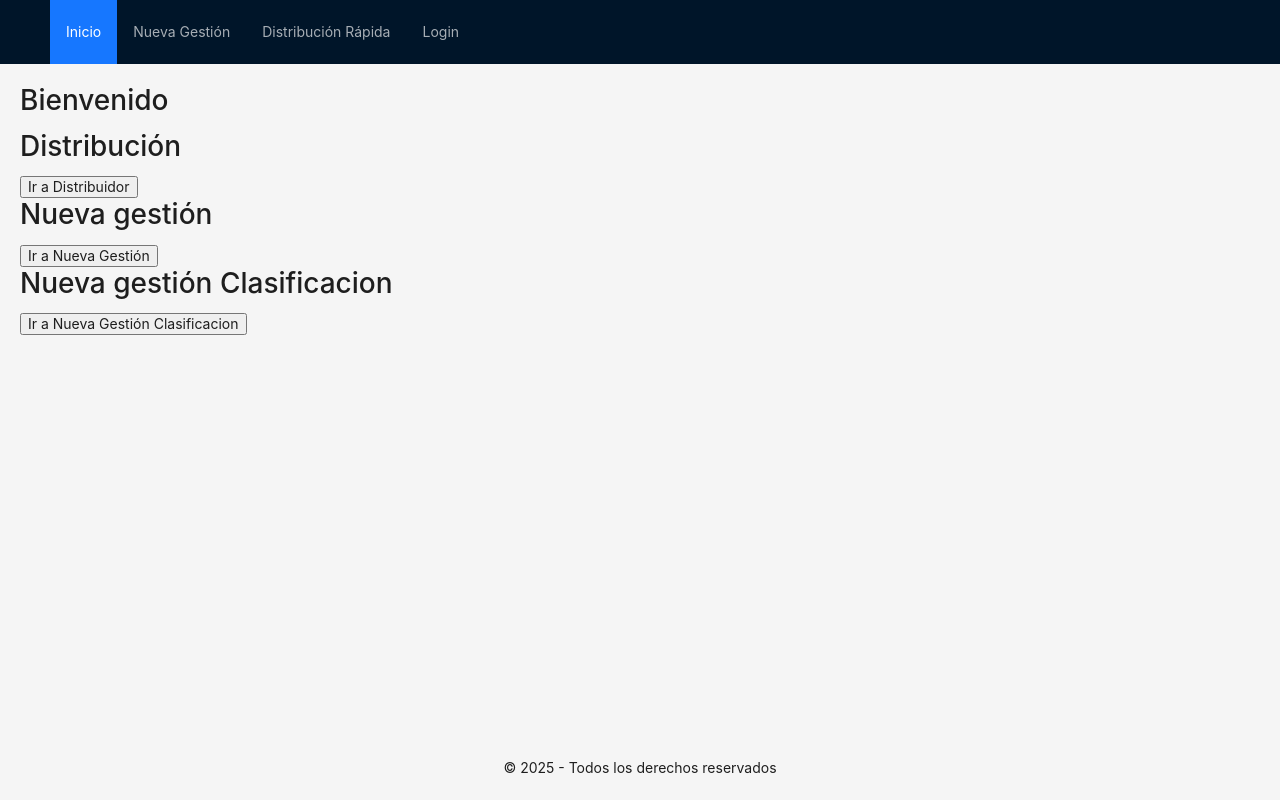
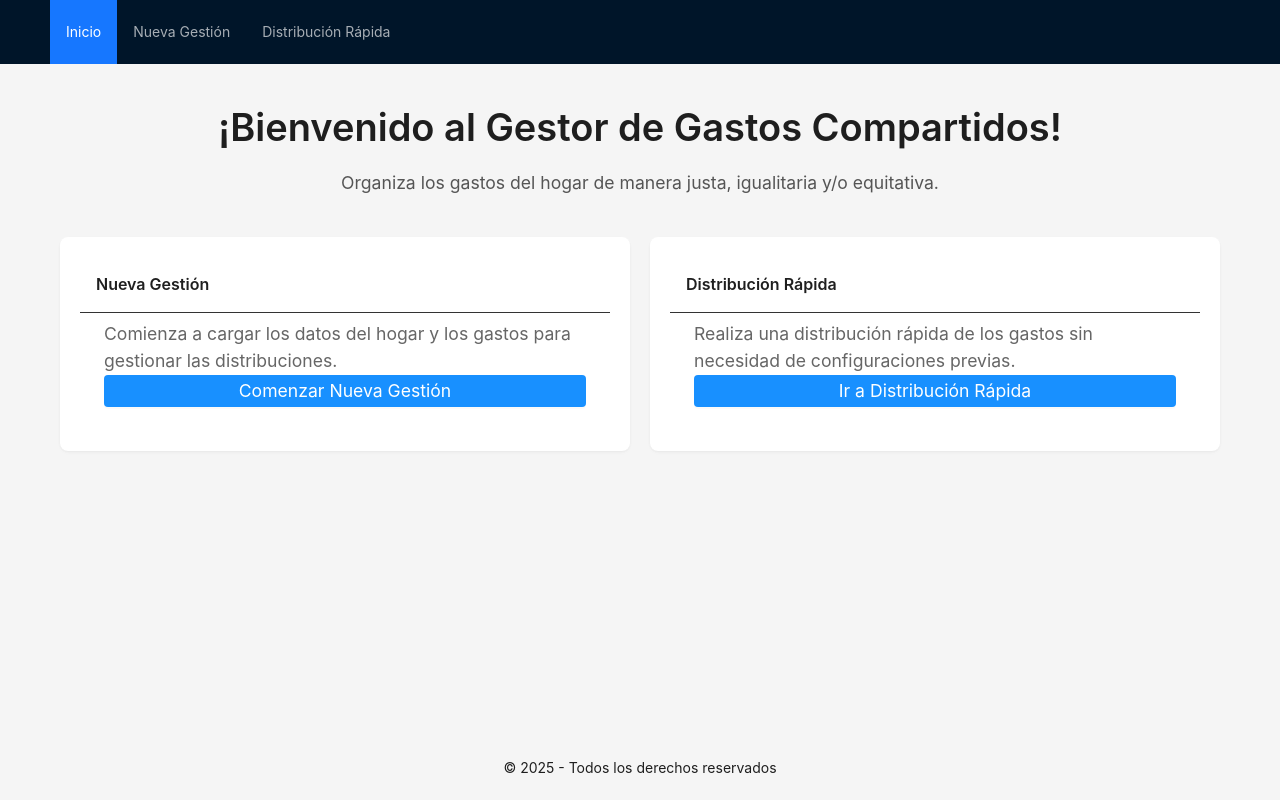
Before and after one commit to JonRodCode/GestorDeGastosCompartidos, a React app: page / in a window 1280 px wide. Built offline with nearby package versions, Linux system fonts and the light colour scheme; the HTML template or start-up script is replaced by a standard one.

Commit message:
Arreglos

```diff
--- a/src/App.jsx
+++ b/src/App.jsx
@@ -18,8 +18,8 @@ const App = () => {
         <Route path="NuevaGestion/IngresoDatos" element={<NuevaGestionIngresoDatos />} />
         <Route path="NuevaGestion/AnalisisClasificacion" element={<NuevaGestionAnalisisClasificacion />}/>
          <Route path="NuevaGestion/DistribucionFinal" element={<NuevaGestionDistribucionFinal />}/>
-         <Route path="LoginPage" element={<LoginPage />}
-         />
+         {/*<Route path="LoginPage" element={<LoginPage />}
+         />*/}
       </Route>
     </Routes>
   );
--- a/src/components/Layout.jsx
+++ b/src/components/Layout.jsx
@@ -1,25 +1,32 @@
-import { Outlet, Link } from "react-router-dom";
+import { Outlet, Link, useLocation } from "react-router-dom";
 import { Layout, Menu } from "antd";
 
 const { Header, Content, Footer } = Layout;
 
 const AppLayout = () => {
+  const location = useLocation(); // Obtiene la URL actual
+
+  // Define qué ítem del menú debe estar seleccionado según la ruta
+  const getSelectedKey = () => {
+    if (location.pathname === "/") return "1";
+    if (location.pathname.startsWith("/NuevaGestion")) return "2";
+    if (location.pathname.startsWith("/DistribucionRapida")) return "3";
+    return ""; // Ninguno seleccionado si la ruta no coincide
+  };
+
   return (
     <Layout style={{ minHeight: "100vh" }}>
       {/* Navbar */}
       <Header>
-        <Menu theme="dark" mode="horizontal" defaultSelectedKeys={["1"]}>
+        <Menu theme="dark" mode="horizontal" defaultSelectedKeys={["1"]} selectedKeys={[getSelectedKey()]}>
           <Menu.Item key="1">
             <Link to="/">Inicio</Link>
           </Menu.Item>
           <Menu.Item key="2">
-            <Link to="/NuevaGestion/IngresoDatos">Nueva Gestión</Link>
+           <Link to="/NuevaGestion/IngresoDatos">Nueva Gestión</Link>
           </Menu.Item>
           <Menu.Item key="3">
             <Link to="/DistribucionRapida">Distribución Rápida</Link>
-          </Menu.Item>
-          <Menu.Item key="4">
-            <Link to="/LoginPage">Login</Link>
           </Menu.Item>
         </Menu>
       </Header>
--- a/src/pages/DistribucionRapida/css/DistribucionPage.module.css
+++ b/src/pages/DistribucionRapida/css/DistribucionPage.module.css
@@ -1,8 +1,18 @@
 .container {
   display: flex;
   flex-direction: column;
-  align-items: flex-start;
+  align-items: flex-start; /* Cambié flex-start a center */
   padding: 20px;
+  width: 100%;
+  max-width: 1200px;
+    margin: 0 auto;
+    display: grid;
+  place-items: center; /* Centra horizontal y verticalmente */
+}
+.cargarPersona {
+  display: flex;
+  align-items: center;
+  gap: 8px;
 }
 
 .buttonContainer {
@@ -38,7 +48,6 @@
   display: flex;
   align-items: flex-start; /* Asegura que todo esté alineado arriba */
   gap: 20px;
-  margin-top: 20px;
 }
 
 /* Sección izquierda (Personas) */
--- /dev/null
+++ b/src/pages/Home/Home.module.css
@@ -0,0 +1,80 @@
+.container {
+  max-width: 1200px;
+  margin: 0 auto;
+  padding: 20px;
+
+  display: grid;
+  place-items: center; /* Centra horizontal y verticalmente */
+}
+
+  .titulo {
+    display: flex;
+    flex-direction: column;
+    justify-content: space-between;
+    text-align: center;
+  }
+
+  .title {
+    font-size: 2.5rem;
+    color: #1890ff;
+    margin-bottom: 20px;
+  }
+
+  .description {
+    font-size: 1.1rem;
+    color: #555;
+    margin-bottom: 40px;
+  }
+
+  .card {
+    border-radius: 8px;
+    box-shadow: 0 2px 8px rgba(0, 0, 0, 0.1);
+    padding: 20px;
+    display: flex;
+    flex-direction: column;
+    justify-content: space-between;
+    transition: all 0.3s ease;
+  }
+
+  .card:hover {
+    box-shadow: 0 4px 12px rgba(0, 0, 0, 0.15);
+  }
+
+  .card-title {
+    font-size: 1.8rem;
+    color: #001529;
+    margin-bottom: 15px;
+  }
+
+  .cardDescription {
+    font-size: 1.1rem;
+    color: #666;
+    margin-bottom: 15px; /* Espacio entre el texto y el botón */
+  }
+
+  .cardButton {
+    width: 100%;
+    padding: 10px;
+    font-size: 1.1rem;
+    background-color: #1890ff;
+    border: none;
+    border-radius: 4px;
+    color: #fff;
+    cursor: pointer;
+    transition: background-color 0.3s;
+  }
+
+  .cardButton:hover {
+    background-color: #40a9ff;
+  }
+
+  .row {
+    display: flex;
+    gap: 20px;
+    justify-content: space-between;
+  }
+
+  .col {
+    flex: 1;
+    max-width: calc(50% - 10px);
+  }
--- a/src/pages/Home/index.jsx
+++ b/src/pages/Home/index.jsx
@@ -1,28 +1,44 @@
-import { useNavigate } from "react-router-dom";
+import { Button, Typography, Card } from 'antd';
+import styles from './Home.module.css';
+
+const { Title, Text } = Typography;
 
 const Home = () => {
-    const navigate = useNavigate();
+  return (
+    <div className={styles.container}>
+        <div className={styles.titulo}>
+      <Title className={styles.title}>¡Bienvenido al Gestor de Gastos Compartidos!</Title>
+      <Text className={styles.description}>
+        Organiza los gastos del hogar de manera justa, igualitaria y/o equitativa.
+      </Text>
+      </div>
+      <div className={styles.row}>
+        {/* Card para Nueva Gestión */}
+        <div className={styles.col}>
+          <Card className={styles.card} title="Nueva Gestión" bordered={false}>
+            <Text className={styles.cardDescription}>
+              Comienza a cargar los datos del hogar y los gastos para gestionar las distribuciones.
+            </Text>
+            <Button className={styles.cardButton} href="/NuevaGestion/IngresoDatos">
+              Comenzar Nueva Gestión
+            </Button>
+          </Card>
+        </div>
 
-    const irADistribucion = () => {
-        navigate("/DistribucionRapida");
-    };
-
-    const irANuevaGestionI = () => {
-        navigate("/NuevaGestion/IngresoDatos");
-    };
-    const irANuevaGestionC = () => {
-        navigate("/NuevaGestion/AnalisisClasificacion");
-    };
-
-    return <>
-    <h1>Bienvenido</h1>
-    <h1>Distribución</h1>
-    <button onClick={irADistribucion}>Ir a Distribuidor</button>
-    <h1>Nueva gestión</h1>
-    <button onClick={irANuevaGestionI}>Ir a Nueva Gestión</button>
-    <h1>Nueva gestión Clasificacion</h1>
-    <button onClick={irANuevaGestionC}>Ir a Nueva Gestión Clasificacion</button>
-    </>
-}
+        {/* Card para Distribución Rápida */}
+        <div className={styles.col}>
+          <Card className={styles.card} title="Distribución Rápida" bordered={false}>
+            <Text className={styles.cardDescription}>
+              Realiza una distribución rápida de los gastos sin necesidad de configuraciones previas.
+            </Text>
+            <Button className={styles.cardButton} href="/DistribucionRapida">
+              Ir a Distribución Rápida
+            </Button>
+          </Card>
+        </div>
+      </div>
+    </div>
+  );
+};
 
 export default Home;
--- a/src/pages/NuevaGestion/IngresoDatos/components/Gastos/GastoBase.jsx
+++ b/src/pages/NuevaGestion/IngresoDatos/components/Gastos/GastoBase.jsx
@@ -16,7 +16,7 @@ const GastoBase = forwardRef(
       detalle: gasto?.detalle || "",
       fuenteDelGasto: gasto?.fuenteDelGasto || "",
       monto: gasto?.monto || "",
-      tipoImporte: gasto?.tipoImporte || "Gasto",
+      tipoDeImporte: gasto?.tipoDeImporte || "Gasto",
       fecha: gasto?.fecha || null,
       marcado: gasto?.marcado || false,
     });
@@ -120,8 +120,8 @@ const GastoBase = forwardRef(
           />
         )}
         <Select
-          value={datos.tipoImporte}
-          onChange={(value) => handleChange("tipoImporte", value)}
+          value={datos.tipoDeImporte}
+          onChange={(value) => handleChange("tipoDeImporte", value)}
           options={[
             { value: "Gasto", label: "Gasto" },
             { value: "Reintegro", label: "Reintegro" },
--- a/src/pages/NuevaGestion/IngresoDatos/components/PersonaConGastos.jsx
+++ b/src/pages/NuevaGestion/IngresoDatos/components/PersonaConGastos.jsx
@@ -578,7 +578,7 @@ const PersonaConGastos = ({
                       <div className={css.tipoYCheckbox}>
                         <p>
                           <strong>T. de importe:</strong>{" "}
-                          {gasto.tipoImporte}
+                          {gasto.tipoDeImporte}
                         </p>
                         <Tooltip title="Marcar para un rápido acceso luego de la clasificación">
                           <Checkbox checked={gasto.marcado} />
--- a/src/pages/NuevaGestion/IngresoDatos/css/NuevaGestionPage.module.css
+++ b/src/pages/NuevaGestion/IngresoDatos/css/NuevaGestionPage.module.css
@@ -4,6 +4,10 @@
   align-items: flex-start; /* Cambié flex-start a center */
   padding: 20px;
   width: 100%;
+  max-width: 1200px;
+    margin: 0 auto;
+    display: grid;
+  place-items: center; /* Centra horizontal y verticalmente */
 }
 
   .buttonContainer {
--- a/src/pages/NuevaGestion/IngresoDatos/css/PersonaConGastos.module.css
+++ b/src/pages/NuevaGestion/IngresoDatos/css/PersonaConGastos.module.css
@@ -1,9 +1,14 @@
 .card {
-    margin-bottom: 20px;
-    width: 850px;
-    max-width: 850px;
-    min-width: 550px;
-  }
+  margin-bottom: 20px;
+  width: 850px;
+  max-width: 850px;
+  min-width: 550px;
+
+  margin-left: auto;
+  margin-right: auto; /* Esto solo la centrará horizontalmente */
+
+  display: block; /* En lugar de grid */
+}
   .addButton:disabled {
     background-color: #d9d9d9; /* Color gris cuando está deshabilitado */
     color: #bfbfbf; /* Color gris claro para el texto */
--- a/src/pages/NuevaGestion/IngresoDatos/index.jsx
+++ b/src/pages/NuevaGestion/IngresoDatos/index.jsx
@@ -103,7 +103,7 @@ const NuevaGestionIngresoDatos = () => {
       categoria: gasto.categoria || "",
       determinacion: gasto.determinacion || "",
       monto: gasto.monto || 0,
-      tipoDeImporte: gasto.tipoDeImporte || "Gasto",
+      tipoDeImporte: gasto.tipoDeImporte || "Pepito",
       excepcion: gasto.excepcion || "Nula",
       fecha: gasto.fecha || null,
       marcado: gasto.marcado ? "true" : "false",
```
Also changed, not shown: src/pages/DistribucionRapida/index.jsx (+20 -8 lines), src/pages/NuevaGestion/AnalisisClasificacion/index.jsx (+42 -13 lines).
